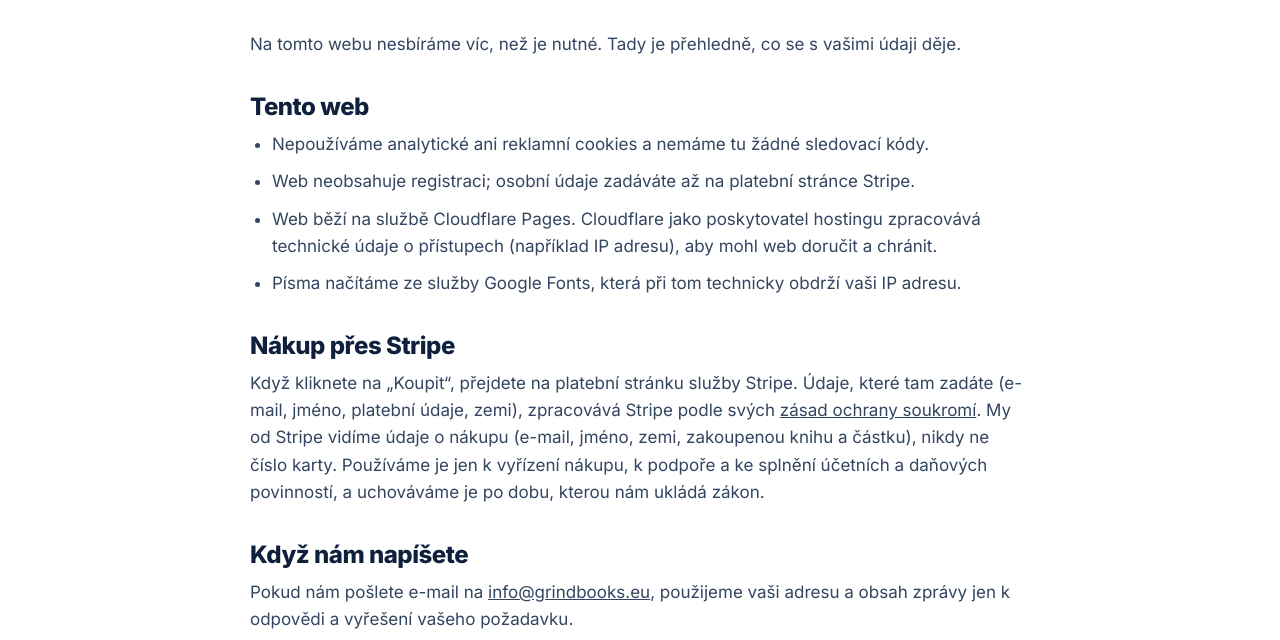
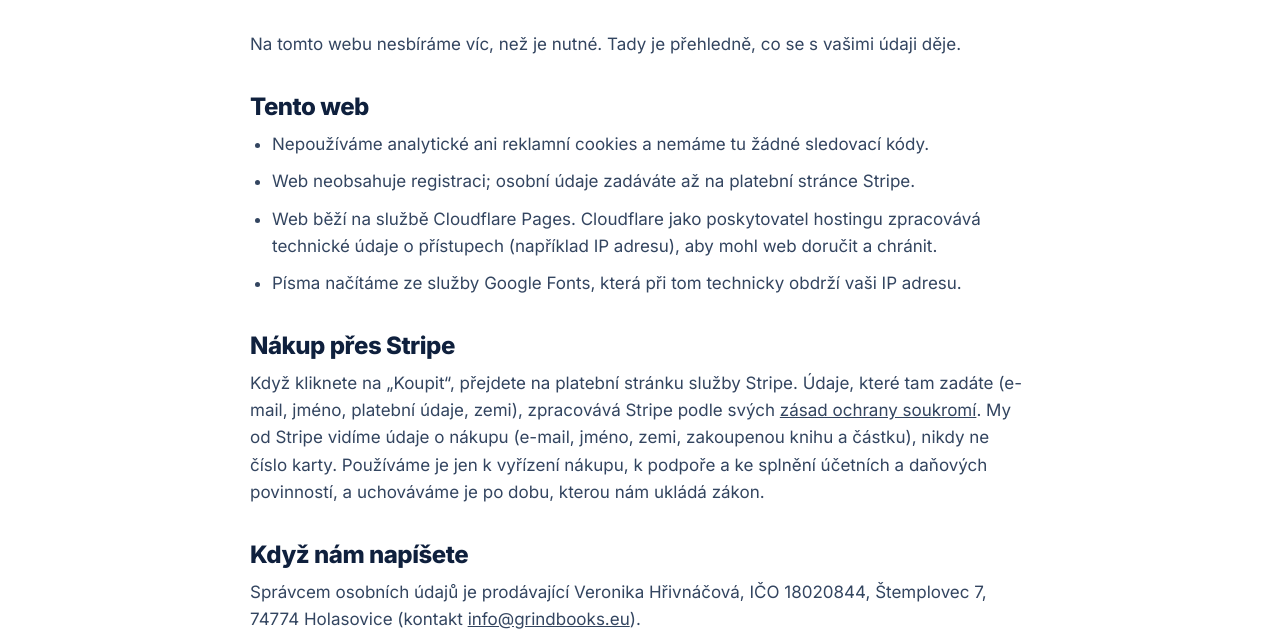
Before and after one commit to michal219/vexaronet-knihy, a plain HTML site: page public/soukromi/index.html in a window 1280 px wide. Shown: the part 275-915 px from the top of the page. Drawn offline with Linux system fonts and the light colour scheme.

Commit message:
Podmínky a soukromí: identifikace prodávajícího (IČO 18020844) (#21)
Claude-Session: https://claude.ai/code/session_01RQAtjHru4NMKK4PGTpRNir

Co-authored-by: Claude <noreply@anthropic.com>

```diff
--- a/public/soukromi/index.html
+++ b/public/soukromi/index.html
@@ -31,6 +31,7 @@
 <h2>Nákup přes Stripe</h2>
 <p>Když kliknete na „Koupit“, přejdete na platební stránku služby Stripe. Údaje, které tam zadáte (e-mail, jméno, platební údaje, zemi), zpracovává Stripe podle svých <a href="https://stripe.com/cz/privacy" rel="noopener">zásad ochrany soukromí</a>. My od Stripe vidíme údaje o nákupu (e-mail, jméno, zemi, zakoupenou knihu a částku), nikdy ne číslo karty. Používáme je jen k vyřízení nákupu, k podpoře a ke splnění účetních a daňových povinností, a uchováváme je po dobu, kterou nám ukládá zákon.</p>
 <h2>Když nám napíšete</h2>
+<p>Správcem osobních údajů je prodávající Veronika Hřivnáčová, IČO 18020844, Štemplovec 7, 74774 Holasovice (kontakt <a href="mailto:info@grindbooks.eu">info@grindbooks.eu</a>).</p>
 <p>Pokud nám pošlete e-mail na <a href="mailto:info@grindbooks.eu">info@grindbooks.eu</a>, použijeme vaši adresu a obsah zprávy jen k odpovědi a vyřešení vašeho požadavku.</p>
 <h2>Vaše práva</h2>
 <p>Můžete nás požádat o informaci, jaké údaje o vás máme, o jejich opravu nebo výmaz. Stačí napsat na <a href="mailto:info@grindbooks.eu">info@grindbooks.eu</a>.</p>
```
Also changed, not shown: public/podminky/index.html (+1 -1 lines).
